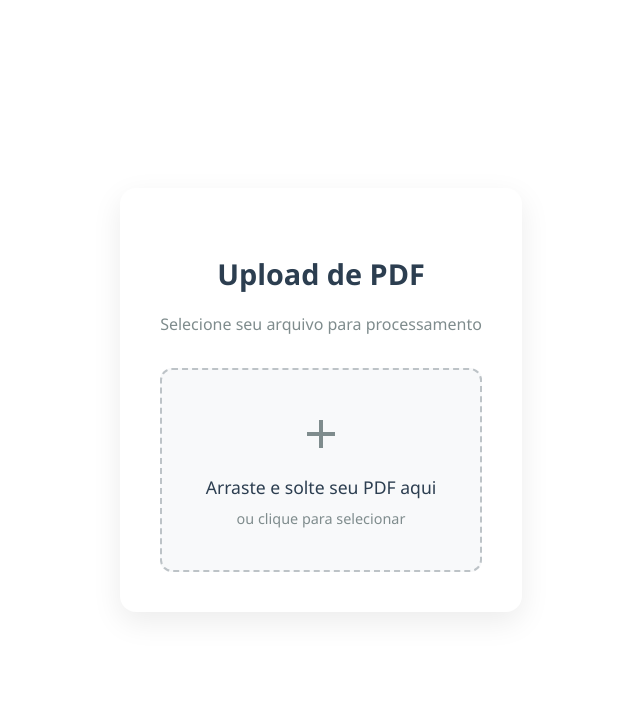
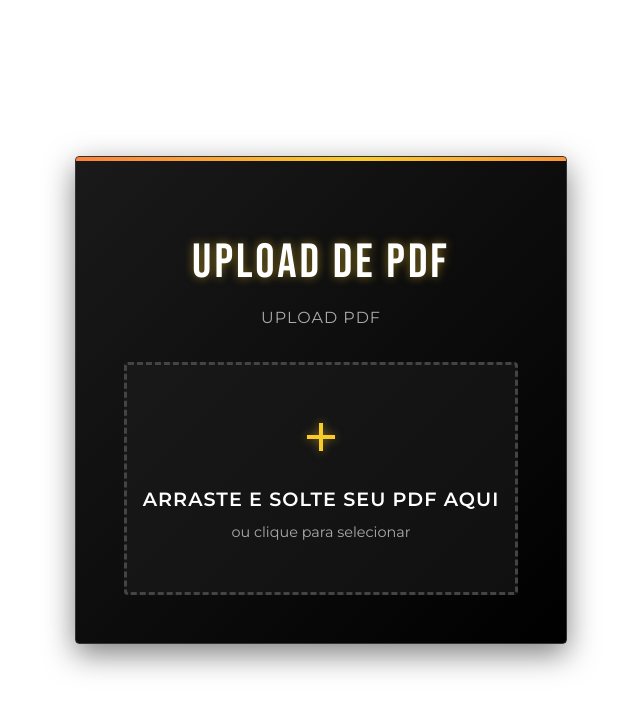
Before and after one commit to AlanZayon/front-pdf-to-excel, a Vue app: page / in a window 1280 px wide. Shown: the top 712 px of the page, without its empty margins (319-959 px from the left). Built offline with nearby package versions, Linux system fonts and the light colour scheme.

Commit message:
redesing

```diff
--- a/src/interfaces/views/UploadPdfView.vue
+++ b/src/interfaces/views/UploadPdfView.vue
@@ -1,7 +1,7 @@
 <template>
   <div class="upload-container">
-    <h2 class="title">Upload de PDF</h2>
-    <p class="subtitle">Selecione seu arquivo para processamento</p>
+    <h1 class="title">UPLOAD DE PDF</h1>
+    <p class="subtitle">UPLOAD PDF</p>
 
     <form class="upload-form">
       <div
@@ -16,7 +16,7 @@
           <svg class="upload-icon" viewBox="0 0 24 24">
             <path d="M19,13H13V19H11V13H5V11H11V5H13V11H19V13Z" />
           </svg>
-          <p class="drop-text">Arraste e solte seu PDF aqui</p>
+          <p class="drop-text">ARRASTE E SOLTE SEU PDF AQUI</p>
           <p class="drop-subtext">ou clique para selecionar</p>
         </div>
         <input
@@ -45,7 +45,7 @@
           <svg class="spinner" viewBox="0 0 50 50">
             <circle class="path" cx="25" cy="25" r="20" fill="none" stroke-width="5"></circle>
           </svg>
-          Processando...
+          PROCESSANDO...
         </span>
       </div>
 
@@ -56,7 +56,7 @@
         <svg v-else class="result-icon" viewBox="0 0 24 24">
           <path d="M13,13H11V7H13M13,17H11V15H13M12,2A10,10 0 0,0 2,12A10,10 0 0,0 12,22A10,10 0 0,0 22,12A10,10 0 0,0 12,2Z" />
         </svg>
-        <p>{{ uploadResult.message }}</p>
+        <p>{{ uploadResult.message.toUpperCase() }}</p>
       </div>
 
       <button
@@ -67,7 +67,7 @@
         <svg class="download-icon" viewBox="0 0 24 24">
           <path d="M5,20H19V18H5M19,9H15V3H9V9H5L12,16L19,9Z" />
         </svg>
-        Baixar Arquivo Processado
+        BAIXAR ARQUIVO PDF
       </button>
     </form>
   </div>
@@ -91,7 +91,7 @@ const onFileChange = async (event: Event) => {
   if (target.files && target.files[0]) {
     file.value = target.files[0]
     fileName.value = target.files[0].name
-    await handleUpload() // Chama o upload automaticamente
+    await handleUpload()
   }
 }
 
@@ -102,9 +102,9 @@ const onDrop = async (event: DragEvent) => {
     if (droppedFile.type === "application/pdf") {
       file.value = droppedFile
       fileName.value = droppedFile.name
-      await handleUpload() // Chama o upload automaticamente
+      await handleUpload()
     } else {
-      uploadResult.value = { message: 'Por favor, selecione um arquivo PDF válido.' }
+      uploadResult.value = { message: 'INVALID PDF - TRY AGAIN ROCKSTAR' }
     }
   }
 }
@@ -133,7 +133,7 @@ const handleUpload = async () => {
     const result = await PdfUploadService.execute(command)
     uploadResult.value = result
   } catch (error) {
-    uploadResult.value = { message: 'Erro ao enviar o PDF' }
+    uploadResult.value = { message: 'UPLOAD FAILED - ROCK N ROLL AIN\'T NOISE POLLUTION' }
   } finally {
     isLoading.value = false
   }
@@ -145,35 +145,65 @@ const handleDownload = async (event: Event) => {
   try {
     await FileDownloadService.execute()
   } catch (error) {
-    uploadResult.value = { message: 'Erro ao baixar o arquivo' }
+    uploadResult.value = { message: 'DOWNLOAD FAILED - TRY AGAIN' }
   }
 }
 </script>
 
 <style scoped>
+@import url('https://fonts.googleapis.com/css2?family=Bebas+Neue&family=Montserrat:wght@400;600;700&display=swap');
+
 .upload-container {
-  max-width: 500px;
+  max-width: 600px;
   margin: 2rem auto;
-  padding: 2.5rem;
-  border-radius: 16px;
-  background: white;
-  box-shadow: 0 10px 30px rgba(0, 0, 0, 0.08);
-  font-family: 'Segoe UI', Roboto, Oxygen, Ubuntu, Cantarell, 'Open Sans', 'Helvetica Neue', sans-serif;
+  padding: 3rem;
+  border-radius: 4px;
+  background: #111;
+  background: linear-gradient(135deg, #1a1a1a 0%, #000 100%);
+  box-shadow: 0 10px 30px rgba(0, 0, 0, 0.5);
+  font-family: 'Montserrat', sans-serif;
+  border: 1px solid #333;
+  position: relative;
+  overflow: hidden;
+}
+
+.upload-container::before {
+  content: "";
+  position: absolute;
+  top: 0;
+  left: 0;
+  right: 0;
+  height: 4px;
+  background: linear-gradient(90deg, #ff4d4d, #f9cb28, #ff4d4d);
+  background-size: 200% 200%;
+  animation: gradient 3s ease infinite;
+}
+
+@keyframes gradient {
+  0% { background-position: 0% 50%; }
+  50% { background-position: 100% 50%; }
+  100% { background-position: 0% 50%; }
 }
 
 .title {
-  color: #2c3e50;
+  color: #fff;
   text-align: center;
-  font-size: 1.8rem;
+  font-size: 3rem;
   margin-bottom: 0.5rem;
-  font-weight: 600;
+  font-weight: 700;
+  font-family: 'Bebas Neue', sans-serif;
+  letter-spacing: 3px;
+  text-transform: uppercase;
+  text-shadow: 0 0 10px rgba(249, 203, 40, 0.5);
 }
 
 .subtitle {
-  color: #7f8c8d;
+  color: #aaa;
   text-align: center;
   font-size: 1rem;
   margin-bottom: 2rem;
+  font-weight: 400;
+  letter-spacing: 1px;
 }
 
 .upload-form {
@@ -182,24 +212,24 @@ const handleDownload = async (event: Event) => {
 }
 
 .drop-zone {
-  border: 2px dashed #bdc3c7;
-  padding: 2.5rem 1rem;
-  border-radius: 12px;
+  border: 3px dashed #444;
+  padding: 3rem 1rem;
+  border-radius: 4px;
   cursor: pointer;
-  background-color: #f8f9fa;
+  background-color: rgba(30, 30, 30, 0.5);
   transition: all 0.3s ease;
   position: relative;
   overflow: hidden;
 }
 
 .drop-zone.dragging {
-  background-color: #e8f4f8;
-  border-color: #3498db;
+  background-color: rgba(50, 50, 50, 0.7);
+  border-color: #f9cb28;
 }
 
 .drop-zone.has-file {
-  border-color: #2ecc71;
-  background-color: #e8f8f0;
+  border-color: #4CAF50;
+  background-color: rgba(40, 50, 40, 0.7);
 }
 
 .drop-zone-content {
@@ -213,31 +243,35 @@ const handleDownload = async (event: Event) => {
 .upload-icon {
   width: 48px;
   height: 48px;
-  fill: #7f8c8d;
-  margin-bottom: 0.5rem;
+  fill: #f9cb28;
+  margin-bottom: 1rem;
   transition: all 0.3s ease;
+  filter: drop-shadow(0 0 5px rgba(249, 203, 40, 0.5));
 }
 
 .drop-zone:hover .upload-icon,
 .drop-zone.dragging .upload-icon {
-  fill: #3498db;
+  fill: #ff4d4d;
+  transform: scale(1.1);
 }
 
 .drop-zone.has-file .upload-icon {
-  fill: #2ecc71;
+  fill: #4CAF50;
 }
 
 .drop-text {
-  font-size: 1.1rem;
-  color: #2c3e50;
-  font-weight: 500;
+  font-size: 1.2rem;
+  color: #fff;
+  font-weight: 600;
   margin: 0;
+  letter-spacing: 1px;
 }
 
 .drop-subtext {
   font-size: 0.9rem;
-  color: #7f8c8d;
+  color: #aaa;
   margin: 0;
+  font-weight: 400;
 }
 
 .hidden-input {
@@ -248,22 +282,23 @@ const handleDownload = async (event: Event) => {
   display: flex;
   align-items: center;
   gap: 0.75rem;
-  padding: 0.75rem 1rem;
-  background-color: #f1f3f4;
-  border-radius: 8px;
-  margin-top: 0.5rem;
+  padding: 1rem;
+  background-color: rgba(40, 40, 40, 0.8);
+  border-radius: 4px;
+  margin-top: 1rem;
+  border-left: 3px solid #f9cb28;
 }
 
 .file-icon {
   width: 20px;
   height: 20px;
-  fill: #3498db;
+  fill: #f9cb28;
 }
 
 .file-name {
   flex: 1;
   font-size: 0.95rem;
-  color: #2c3e50;
+  color: #ddd;
   margin: 0;
   overflow: hidden;
   text-overflow: ellipsis;
@@ -271,49 +306,53 @@ const handleDownload = async (event: Event) => {
 }
 
 .clear-button {
-  background: none;
+  background: rgba(255, 255, 255, 0.1);
   border: none;
   cursor: pointer;
-  padding: 0.25rem;
+  padding: 0.5rem;
   border-radius: 50%;
   display: flex;
   align-items: center;
   justify-content: center;
-  transition: background-color 0.2s ease;
+  transition: all 0.2s ease;
 }
 
 .clear-button:hover {
-  background-color: #e0e0e0;
+  background-color: rgba(255, 77, 77, 0.3);
+  transform: rotate(90deg);
 }
 
 .clear-button svg {
-  fill: #7f8c8d;
+  fill: #aaa;
 }
 
 .upload-button {
-  padding: 0.75rem 1.5rem;
-  background-color: #3498db;
-  color: white;
+  padding: 1rem 1.5rem;
+  background: linear-gradient(to right, #ff4d4d, #f9cb28);
+  color: #000;
   border: none;
-  border-radius: 8px;
+  border-radius: 4px;
   cursor: pointer;
   font-size: 1rem;
-  font-weight: 500;
+  font-weight: 700;
   transition: all 0.3s ease;
   display: flex;
   align-items: center;
   justify-content: center;
   gap: 0.5rem;
-  height: 48px;
+  height: 50px;
+  margin-top: 1rem;
+  letter-spacing: 1px;
+  text-transform: uppercase;
 }
 
 .upload-button:hover {
-  background-color: #2980b9;
-  transform: translateY(-1px);
+  transform: translateY(-2px);
+  box-shadow: 0 5px 15px rgba(249, 203, 40, 0.4);
 }
 
 .upload-button:disabled {
-  background-color: #bdc3c7;
+  background: #444;
   cursor: not-allowed;
   transform: none;
 }
@@ -331,7 +370,7 @@ const handleDownload = async (event: Event) => {
 }
 
 .spinner .path {
-  stroke: white;
+  stroke: #000;
   stroke-linecap: round;
   animation: dash 1.5s ease-in-out infinite;
 }
@@ -361,16 +400,18 @@ const handleDownload = async (event: Event) => {
   display: flex;
   align-items: center;
   gap: 0.75rem;
-  padding: 0.75rem 1rem;
-  border-radius: 8px;
-  margin-top: 0.5rem;
-  background-color: #e8f8f0;
-  color: #27ae60;
+  padding: 1rem;
+  border-radius: 4px;
+  margin-top: 1rem;
+  background-color: rgba(40, 60, 40, 0.7);
+  color: #4CAF50;
+  border-left: 3px solid #4CAF50;
 }
 
 .result-message.error {
-  background-color: #fdecea;
-  color: #e74c3c;
+  background-color: rgba(60, 40, 40, 0.7);
+  color: #ff4d4d;
+  border-left: 3px solid #ff4d4d;
 }
 
 .result-icon {
@@ -382,29 +423,32 @@ const handleDownload = async (event: Event) => {
 .result-message p {
   margin: 0;
   font-size: 0.95rem;
+  font-weight: 600;
 }
 
 .download-button {
   width: 100%;
-  padding: 0.75rem 1.5rem;
-  background-color: #2ecc71;
+  padding: 1rem 1.5rem;
+  background: linear-gradient(to right, #4CAF50, #2E7D32);
   color: white;
   border: none;
-  border-radius: 8px;
+  border-radius: 4px;
   cursor: pointer;
   font-size: 1rem;
-  font-weight: 500;
+  font-weight: 700;
   transition: all 0.3s ease;
   display: flex;
   align-items: center;
   justify-content: center;
   gap: 0.5rem;
-  margin-top: 0.5rem;
+  margin-top: 1rem;
+  letter-spacing: 1px;
+  text-transform: uppercase;
 }
 
 .download-button:hover {
-  background-color: #27ae60;
-  transform: translateY(-1px);
+  transform: translateY(-2px);
+  box-shadow: 0 5px 15px rgba(76, 175, 80, 0.4);
 }
 
 .download-icon {
@@ -413,14 +457,14 @@ const handleDownload = async (event: Event) => {
   fill: white;
 }
 
-@media (max-width: 600px) {
+@media (max-width: 768px) {
   .upload-container {
-    padding: 1.5rem;
+    padding: 2rem 1.5rem;
     margin: 1rem;
   }
 
   .title {
-    font-size: 1.5rem;
+    font-size: 2.5rem;
   }
 }
 </style>
```
